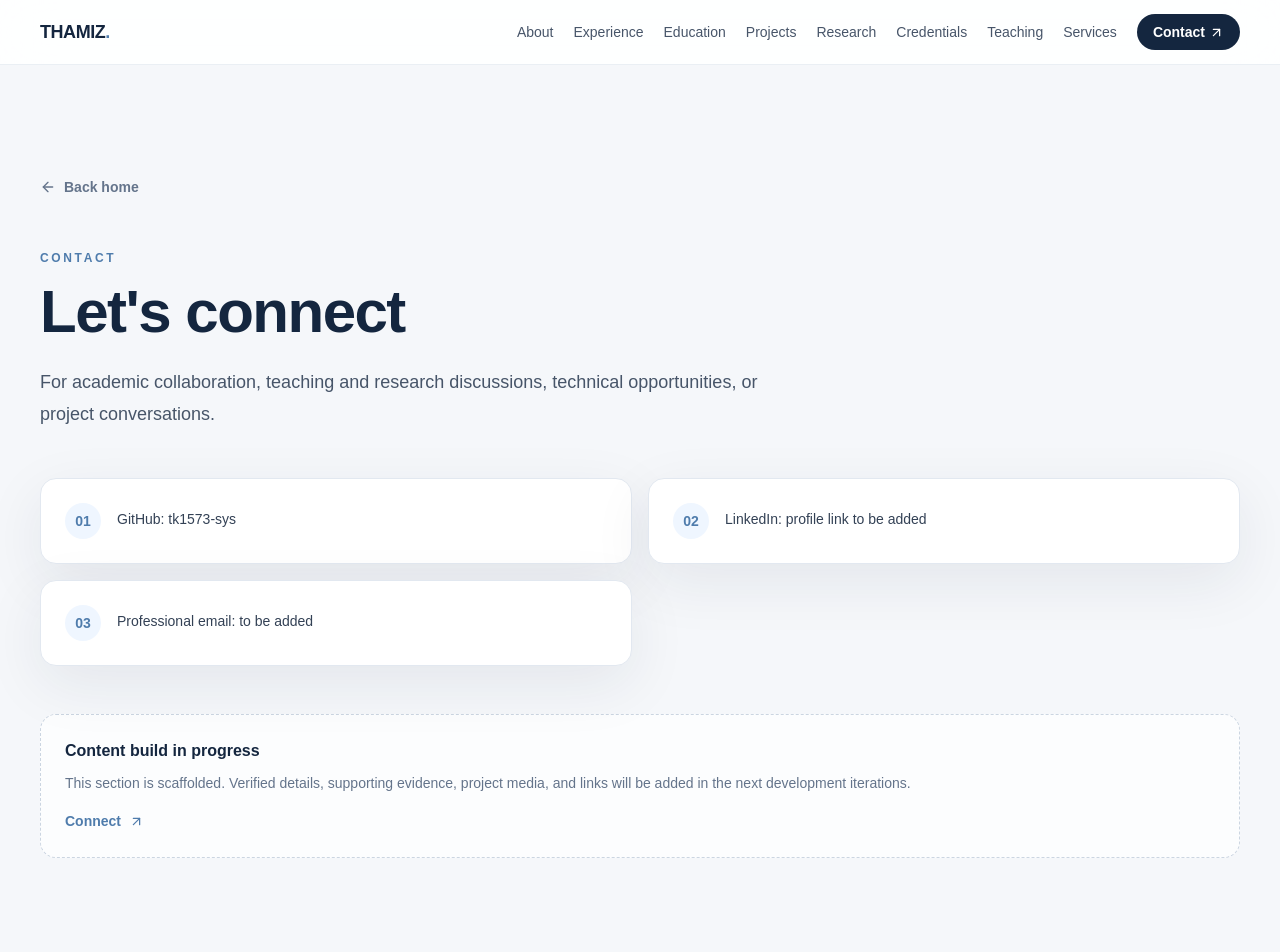
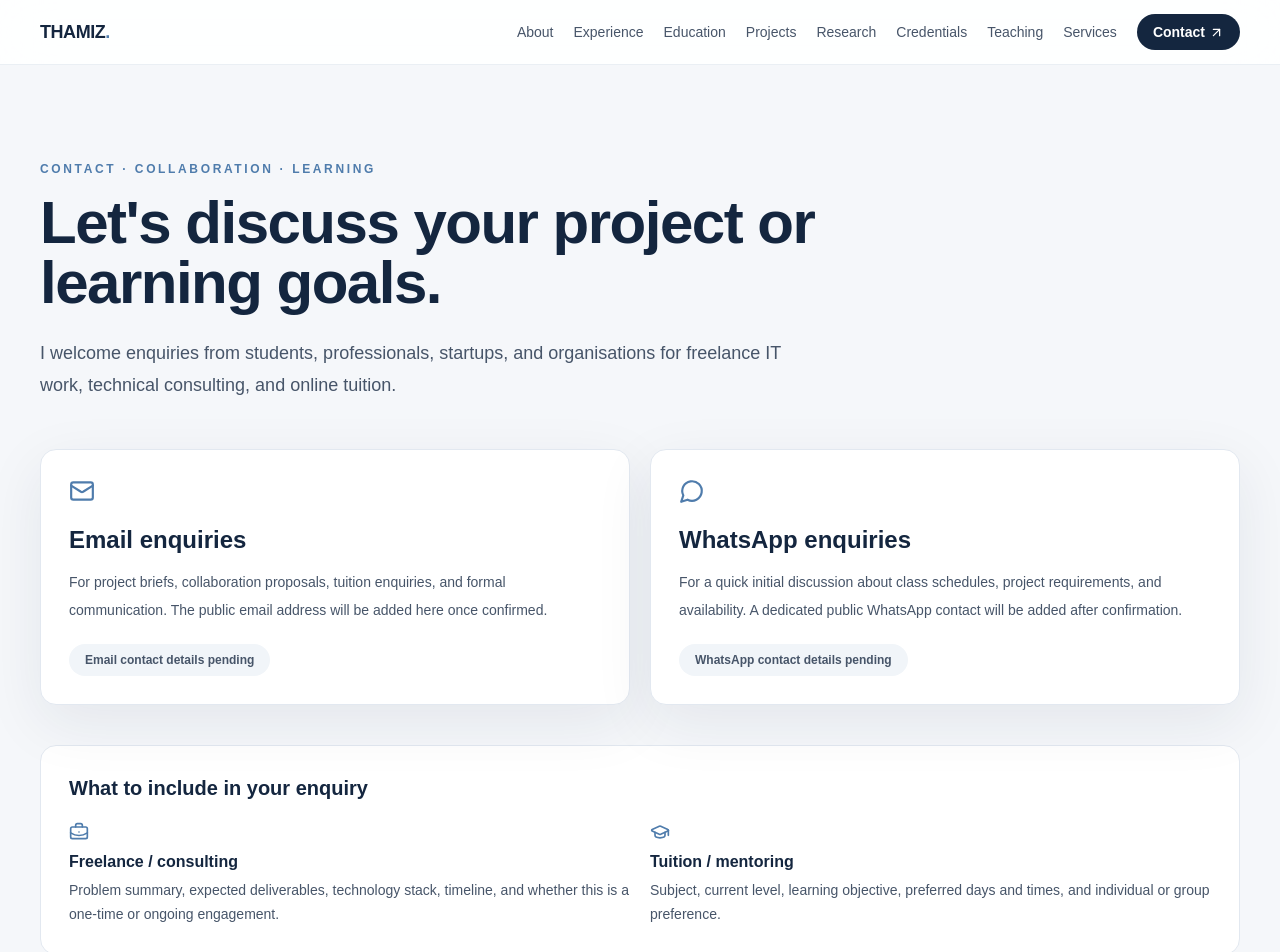
Before and after one commit to tk1573-sys/thamizamudhan-portfolio, a Next.js app: page /contact in a window 1280 px wide. Shown: the top 952 px of the page. Built offline with nearby package versions, Linux system fonts and the light colour scheme.

Commit message:
feat: add contact page for email and WhatsApp enquiries

```diff
--- /dev/null
+++ b/src/app/contact/page.tsx
@@ -0,0 +1,33 @@
+import type { Metadata } from "next";
+import { Mail, MessageCircle, BriefcaseBusiness, GraduationCap } from "lucide-react";
+
+export const metadata: Metadata = { title: "Contact & Enquiries" };
+
+export default function ContactPage() {
+  return <section className="container-shell py-16 sm:py-24">
+    <p className="eyebrow">Contact · Collaboration · Learning</p>
+    <h1 className="section-title mt-4 max-w-4xl text-4xl sm:text-6xl">Let's discuss your project or learning goals.</h1>
+    <p className="mt-6 max-w-3xl text-lg leading-8 text-slate-600">I welcome enquiries from students, professionals, startups, and organisations for freelance IT work, technical consulting, and online tuition.</p>
+    <div className="mt-12 grid gap-5 md:grid-cols-2">
+      <article className="surface-card p-7">
+        <Mail className="text-accent" size={26} />
+        <h2 className="mt-5 font-display text-2xl font-bold text-ink">Email enquiries</h2>
+        <p className="mt-3 text-sm leading-7 text-slate-600">For project briefs, collaboration proposals, tuition enquiries, and formal communication. The public email address will be added here once confirmed.</p>
+        <span className="mt-5 inline-flex rounded-full bg-slate-100 px-4 py-2 text-xs font-semibold text-slate-600">Email contact details pending</span>
+      </article>
+      <article className="surface-card p-7">
+        <MessageCircle className="text-accent" size={26} />
+        <h2 className="mt-5 font-display text-2xl font-bold text-ink">WhatsApp enquiries</h2>
+        <p className="mt-3 text-sm leading-7 text-slate-600">For a quick initial discussion about class schedules, project requirements, and availability. A dedicated public WhatsApp contact will be added after confirmation.</p>
+        <span className="mt-5 inline-flex rounded-full bg-slate-100 px-4 py-2 text-xs font-semibold text-slate-600">WhatsApp contact details pending</span>
+      </article>
+    </div>
+    <div className="mt-10 rounded-2xl border border-slate-200 bg-white p-7">
+      <h2 className="font-display text-xl font-bold text-ink">What to include in your enquiry</h2>
+      <div className="mt-5 grid gap-5 sm:grid-cols-2">
+        <div><BriefcaseBusiness className="text-accent" size={20}/><h3 className="mt-2 font-semibold text-ink">Freelance / consulting</h3><p className="mt-1 text-sm leading-6 text-slate-600">Problem summary, expected deliverables, technology stack, timeline, and whether this is a one-time or ongoing engagement.</p></div>
+        <div><GraduationCap className="text-accent" size={20}/><h3 className="mt-2 font-semibold text-ink">Tuition / mentoring</h3><p className="mt-1 text-sm leading-6 text-slate-600">Subject, current level, learning objective, preferred days and times, and individual or group preference.</p></div>
+      </div>
+    </div>
+  </section>;
+}
```
